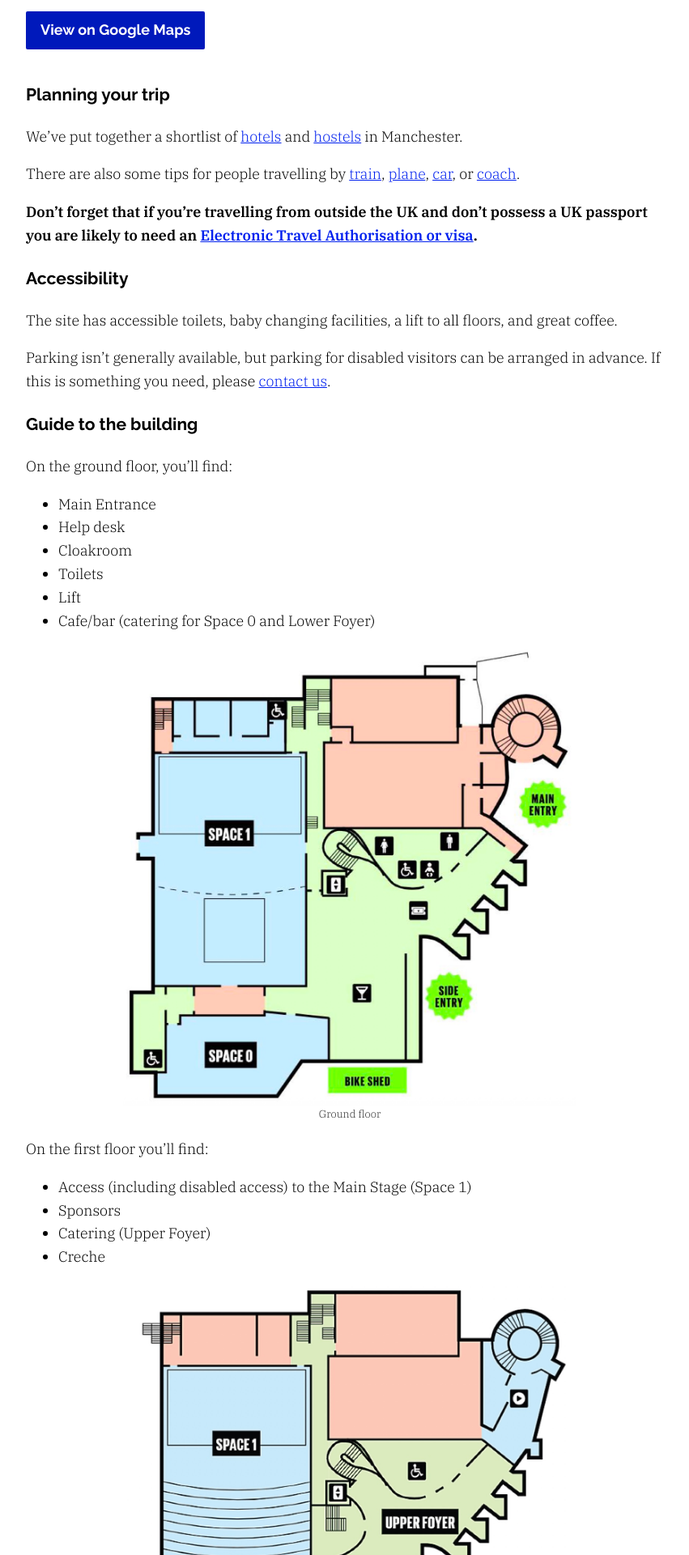
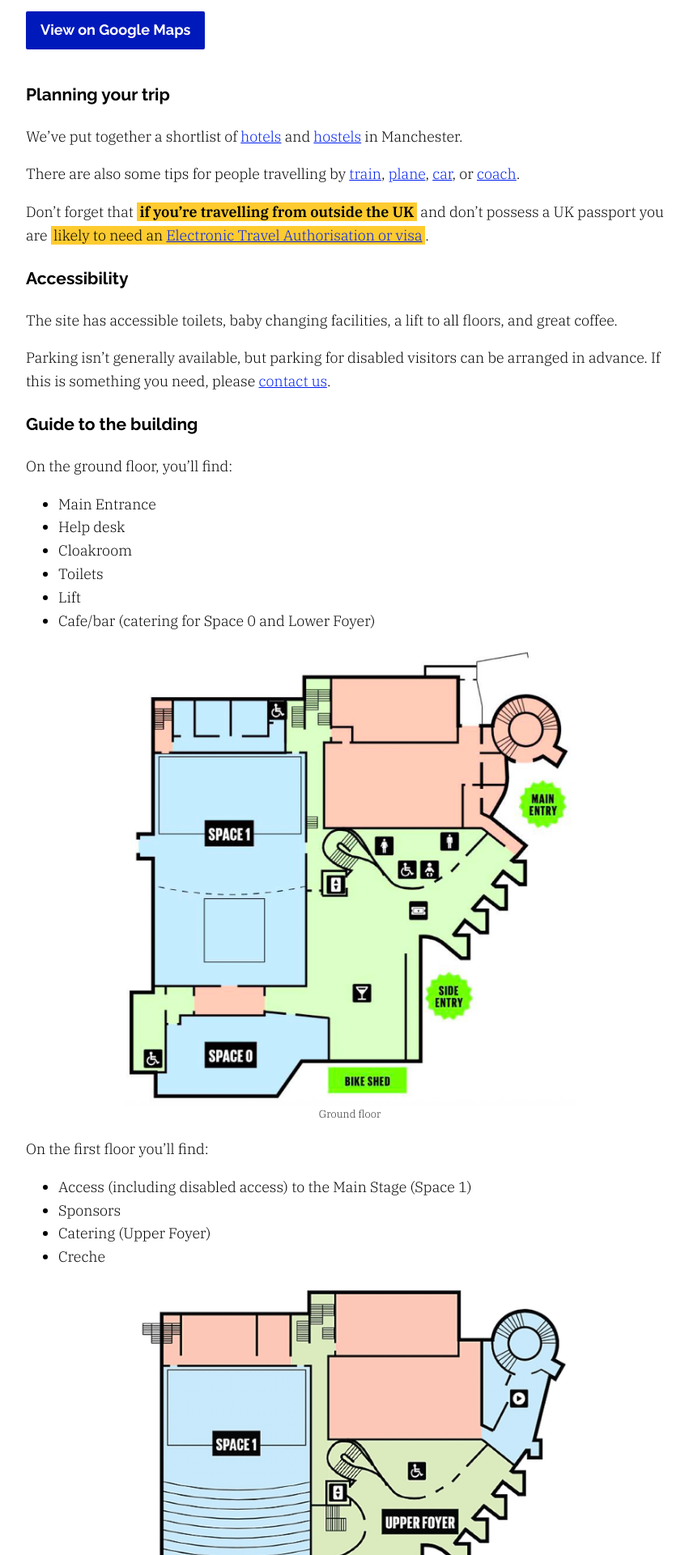
Before and after one commit to gma/2025.pyconuk.org, a Jekyll site: the page built from src/venue.md, in a window 1280 px wide. Shown: the part 407-2327 px from the top of the page at 81% size, without its empty margins (208-1059 px from the left). Built offline with Jekyll 4.4.1, drawn with Linux system fonts in a browser that asks for light colours.

Commit message:
Highlight penalty charge and Visa warnings

```diff
--- a/src/theme/style.scss
+++ b/src/theme/style.scss
@@ -48,6 +48,12 @@ main {
 
 a {
   @include link_styles($darkblue, 0.3);
+}
+
+span.warning {
+  padding-inline: 0.2em;
+
+  background: $yellow;
 }
 
 .button {
--- a/src/venue.md
+++ b/src/venue.md
@@ -17,7 +17,7 @@ We've put together a shortlist of [hotels](#hotels) and [hostels](#hostels) in M
 
 There are also some tips for people travelling by [train](#by-train), [plane](#by-plane), [car](#by-car), or&nbsp;[coach](#by-coach).
 
-**Don't forget that if you're travelling from outside the UK and don't possess a UK passport you are likely to need an [Electronic Travel Authorisation or visa](https://www.gov.uk/eta).**
+Don't forget that <span class="warning">**if you're travelling from outside the UK**</span> and don't possess a UK passport you are <span class="warning">likely to need an [Electronic Travel Authorisation or visa](https://www.gov.uk/eta)</span>.
 
 ### Accessibility
 
@@ -159,7 +159,7 @@ Other options include:
 - **[Q-Park First Street]** – **20-minute walk** or **7–10 minutes by taxi**
 - **NCP Oxford Street / NCP Palace** – **10–15-minute walk** or **5–8 minutes by taxi**
 
-**NOTE:** Private **cars are prohibited** on the section of Oxford Road adjacent to Contact Theatre every day **between 9am and 6pm**, with a **£70 penalty charge** for vehicles that enter. Sections of Oxford Road are also one-way – see the Council's [map of the bus gates] for more details.
+**NOTE:** Private <span class="warning">**cars are prohibited** on the section of Oxford Road adjacent to Contact Theatre every day **between 9am and 6pm**, with a **£70 penalty charge**</span> for vehicles that enter. Sections of Oxford Road are also one-way – see the Council's [map of the bus gates] for more details.
 
 [Cecil Street]: https://maps.app.goo.gl/V79v17cnSWRXctfb8
 [listed here]: https://www.estates.manchester.ac.uk/services/operationalservices/carparking/#CARPARKE
```
